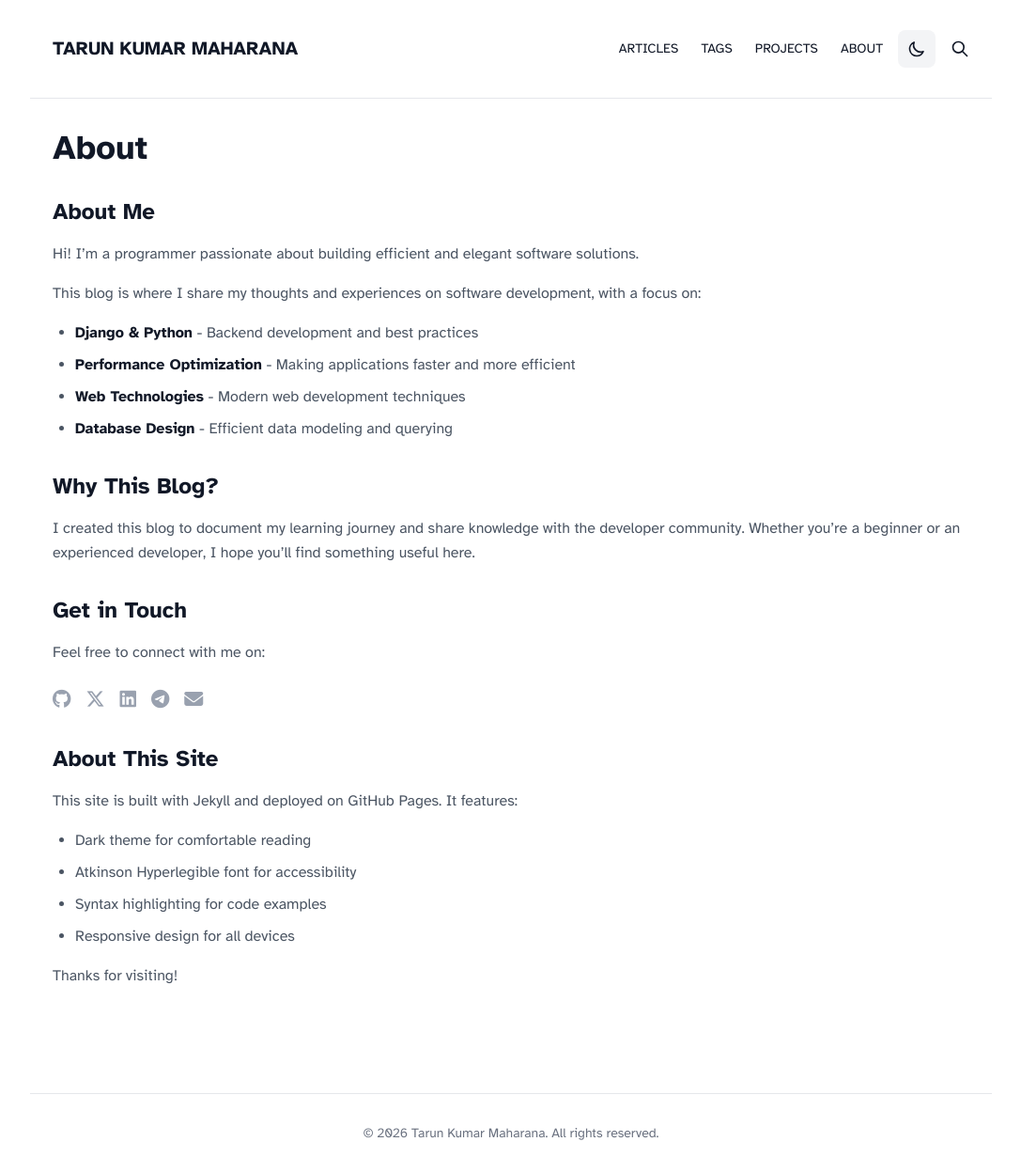
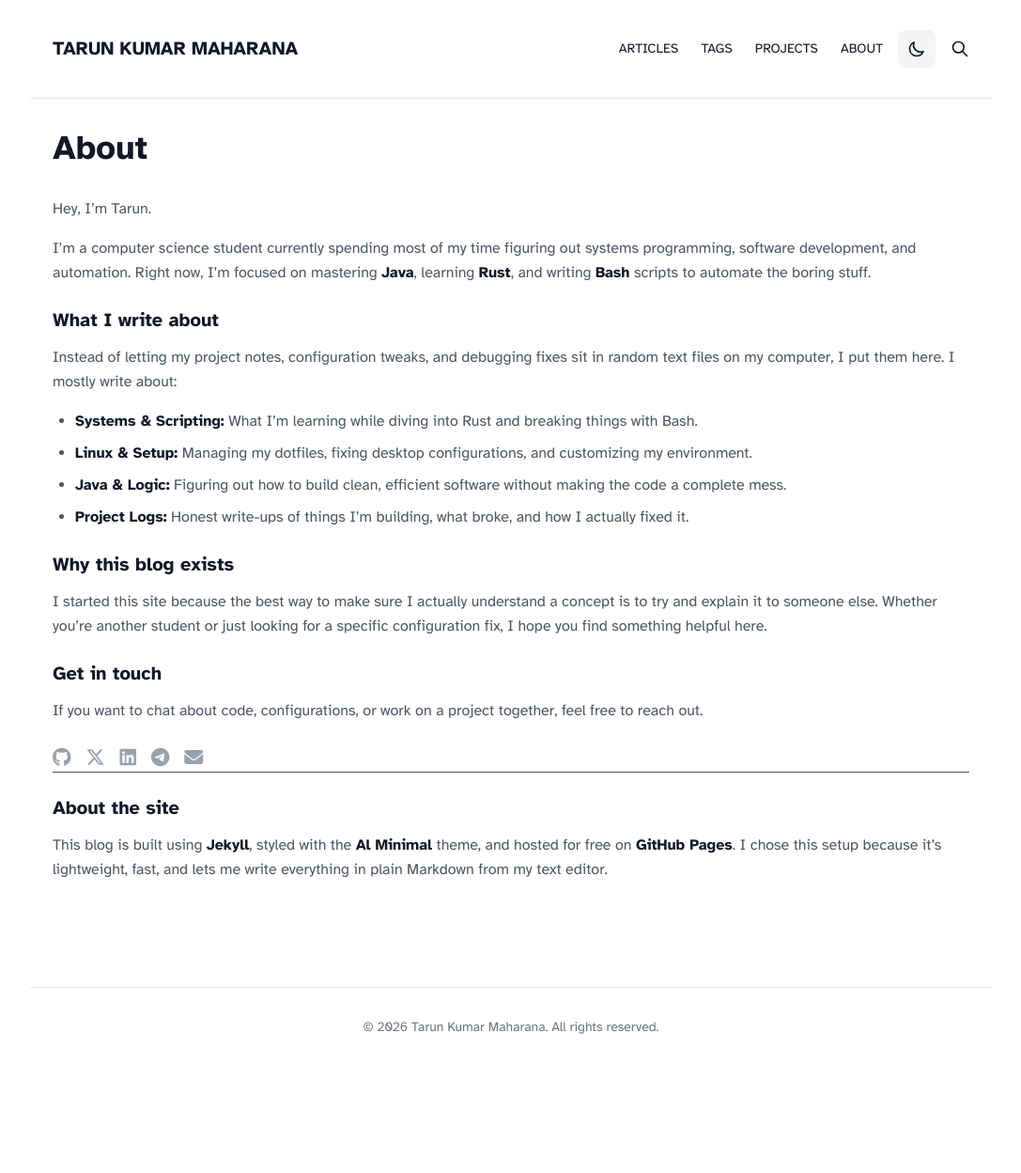
Before and after one commit to Blaze2216/Blaze2216.github.io, a Jekyll site: the page built from about.markdown, in a window 1280 px wide. Shown: the whole page at 94% size, without its empty margins (96-1183 px from the left). Built offline with Jekyll 4.4.1, drawn with Linux system fonts in a browser that asks for light colours; nearby versions of some CDN libraries; after the commit the page ends 1135 px from its top, so only the background shows below that.

Commit message:
Delete sample blog posts and update the About page with personal details and interests

```diff
--- a/about.markdown
+++ b/about.markdown
@@ -4,34 +4,27 @@ title: About
 permalink: /about/
 ---
 
-## About Me
+Hey, I'm Tarun.
 
-Hi! I'm a programmer passionate about building efficient and elegant software solutions.
+I’m a computer science student currently spending most of my time figuring out systems programming, software development, and automation. Right now, I'm focused on mastering **Java**, learning **Rust**, and writing **Bash** scripts to automate the boring stuff.
 
-This blog is where I share my thoughts and experiences on software development, with a focus on:
+### What I write about
+Instead of letting my project notes, configuration tweaks, and debugging fixes sit in random text files on my computer, I put them here. I mostly write about:
 
-- **Django & Python** - Backend development and best practices
-- **Performance Optimization** - Making applications faster and more efficient
-- **Web Technologies** - Modern web development techniques
-- **Database Design** - Efficient data modeling and querying
+*   **Systems & Scripting:** What I'm learning while diving into Rust and breaking things with Bash.
+*   **Linux & Setup:** Managing my dotfiles, fixing desktop configurations, and customizing my environment.
+*   **Java & Logic:** Figuring out how to build clean, efficient software without making the code a complete mess.
+*   **Project Logs:** Honest write-ups of things I'm building, what broke, and how I actually fixed it.
 
-## Why This Blog?
+### Why this blog exists
+I started this site because the best way to make sure I actually understand a concept is to try and explain it to someone else. Whether you're another student or just looking for a specific configuration fix, I hope you find something helpful here.
 
-I created this blog to document my learning journey and share knowledge with the developer community. Whether you're a beginner or an experienced developer, I hope you'll find something useful here.
-
-## Get in Touch
-
-Feel free to connect with me on:
+### Get in touch
+If you want to chat about code, configurations, or work on a project together, feel free to reach out.
 
 {% include social-icons.html %}
 
-## About This Site
+---
 
-This site is built with Jekyll and deployed on GitHub Pages. It features:
-
-- Dark theme for comfortable reading
-- Atkinson Hyperlegible font for accessibility
-- Syntax highlighting for code examples
-- Responsive design for all devices
-
-Thanks for visiting!
+### About the site
+This blog is built using **Jekyll**, styled with the **Al Minimal** theme, and hosted for free on **GitHub Pages**. I chose this setup because it's lightweight, fast, and lets me write everything in plain Markdown from my text editor.
```
Also changed, not shown: _posts/2025-01-01-welcome-to-your-blog.markdown (deleted, +0 -176 lines), _posts/2025-01-02-automatic-toc-demo.markdown (deleted, +0 -54 lines), _projects/task-automation-tool.md (deleted, +0 -62 lines).
